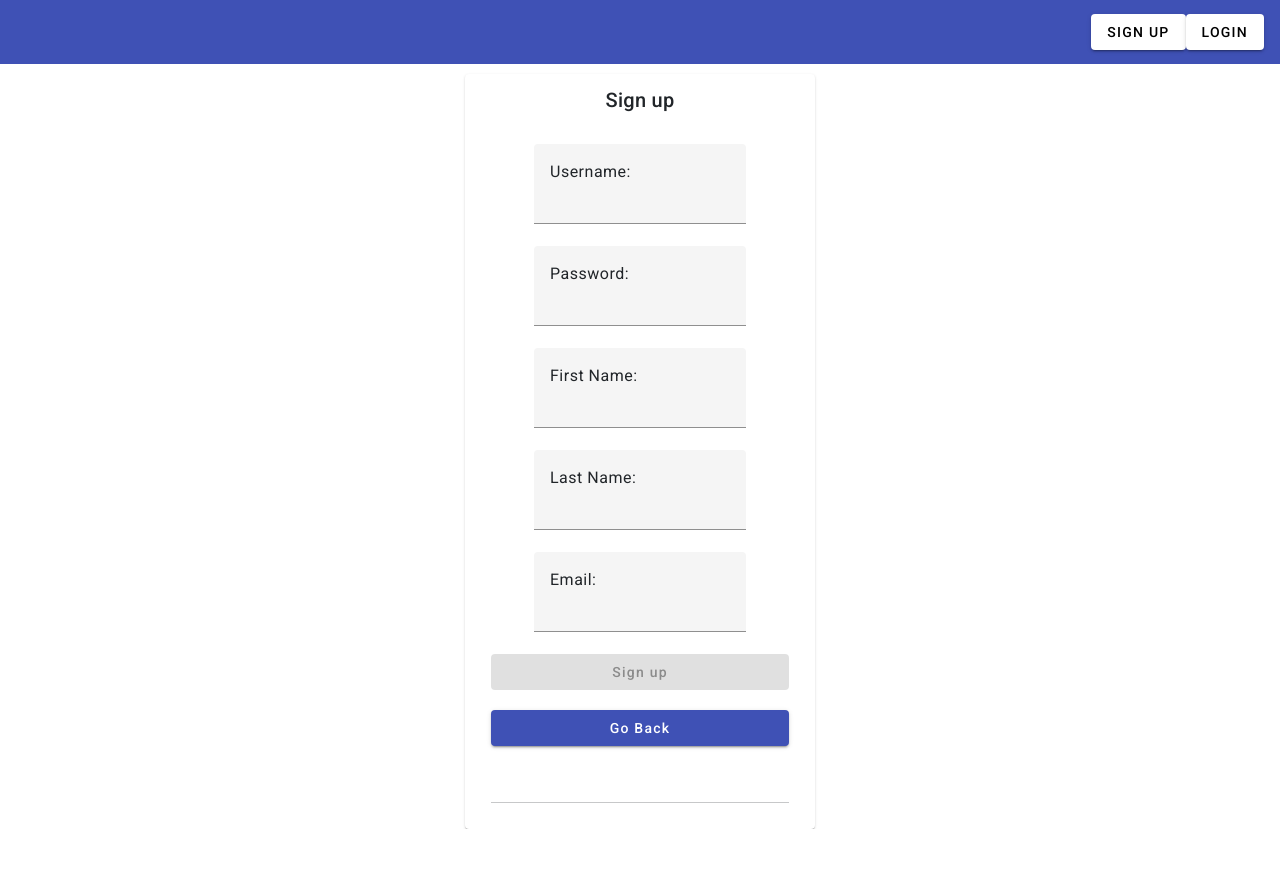
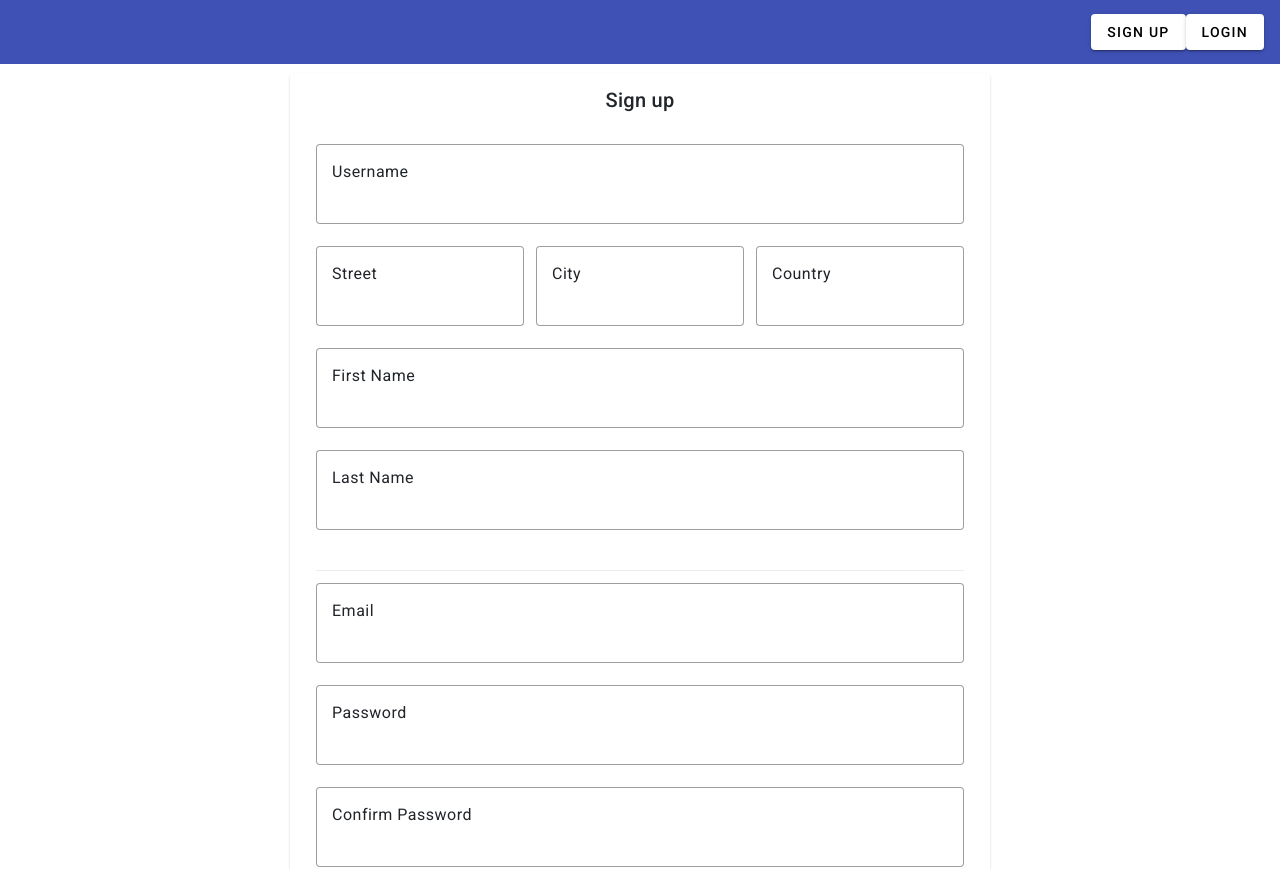
Before and after one commit to tara53cic/ISA-frontend, an Angular app: page /signup in a window 1280 px wide. Shown: the top 869 px of the page. Before the commit the page ends 829 px from the top, so only its background shows below. Built offline with nearby package versions, Linux system fonts and the light colour scheme.

Commit message:
feat: Sign up form adjusted, pages for succesful sign up added...

```diff
--- a/src/app/app-routing.module.ts
+++ b/src/app/app-routing.module.ts
@@ -3,6 +3,7 @@ import { RouterModule, Routes } from '@angular/router';
 import { HomeComponent } from './home/home.component';
 import { LoginComponent } from './login/login.component';
 import { SignUpComponent } from './sign-up/sign-up.component';
+import { CheckEmailComponent } from './sign-up/check-email.component';
 
 const routes: Routes = [
   {
@@ -18,6 +19,10 @@ const routes: Routes = [
     path: 'signup',
     component: SignUpComponent,
   },
+  {
+    path: 'check-email',
+    component: CheckEmailComponent,
+  },
 ];
 
 @NgModule({
--- a/src/app/login/login.component.ts
+++ b/src/app/login/login.component.ts
@@ -15,7 +15,7 @@ interface DisplayMessage {
   templateUrl: './login.component.html',
   styleUrls: ['./login.component.css']
 })
-export class LoginComponent implements OnInit {
+export class LoginComponent implements OnInit, OnDestroy {
   title = 'Login';
   form!: FormGroup;
 
@@ -80,7 +80,14 @@ export class LoginComponent implements OnInit {
         error => {
           console.log(error);
           this.submitted = false;
-          this.notification = {msgType: 'error', msgBody: 'Incorrect username or password.'};
+          if (error && error.status === 401) {
+            this.notification = {msgType: 'error', msgBody: 'Incorrect username or password.'};
+          } else if (error && error.status === 429) {
+            this.notification = {msgType: 'error', msgBody: 'Too many attempts. Try again in a minute'};
+          } else {
+            const msg = error && error.error && error.error.message ? error.error.message : 'Login failed';
+            this.notification = {msgType: 'error', msgBody: msg};
+          }
         });
   }
 
--- a/src/app/service/index.ts
+++ b/src/app/service/index.ts
@@ -2,3 +2,4 @@ export * from './api.service';
 export * from './user.service';
 export * from './config.service';
 export * from './auth.service';
+export * from './user.model';
--- /dev/null
+++ b/src/app/sign-up/check-email.component.html
@@ -0,0 +1,4 @@
+<div class="check-email" style="text-align:center;padding:24px;">
+      <h2>Sign up completed successfully!</h2>
+      <p>Check your email to verify your account.</p>
+    </div>
--- a/src/app/sign-up/sign-up.component.css
+++ b/src/app/sign-up/sign-up.component.css
@@ -2,12 +2,12 @@
     margin-left: auto;
     margin-right: auto;
     margin-top: 10px;
-    width: 50%;
+    width: 60%;
     padding: 10px;
   }
 
   mat-card {
-    max-width: 350px;
+    max-width: 700px;
     text-align: center;
     animation: fadein 1s;
     -o-animation: fadein 1s; /* Opera */
@@ -18,6 +18,31 @@
 
   mat-input-container {
     display: block;
+  }
+
+  mat-form-field {
+    width: 100%;
+    box-sizing: border-box;
+  }
+
+  .group, .bottom-group {
+    text-align: left;
+    margin-bottom: 18px;
+  }
+
+  .bottom-group {
+    border-top: 1px solid rgba(0,0,0,0.08);
+    padding-top: 12px;
+    margin-top: 12px;
+  }
+
+  .address-row {
+    display: flex;
+    gap: 12px;
+  }
+
+  .address-row mat-form-field {
+    flex: 1 1 0;
   }
 
   mat-spinner {
--- a/src/app/sign-up/sign-up.component.html
+++ b/src/app/sign-up/sign-up.component.html
@@ -7,27 +7,52 @@
     <mat-card-content>
         <p *ngIf="notification" [class]="notification.msgType">{{notification.msgBody}}</p>
                 <form (ngSubmit)="onSubmit()" *ngIf="!submitted" [formGroup]="form">
-            <mat-form-field>
-                <label>Username: </label>
+                        <div class="group">
+                            <mat-form-field appearance="outline">
+                                <label>Username</label>
                                 <input formControlName="username" matInput required>
                             </mat-form-field>
-            <mat-form-field>
-                <label>Password: </label>
+                            <div formGroupName="adress" class="address-row">
+                                <mat-form-field appearance="outline">
+                                    <label>Street</label>
+                                    <input formControlName="street" matInput>
+                                </mat-form-field>
+                                <mat-form-field appearance="outline">
+                                    <label>City</label>
+                                    <input formControlName="city" matInput>
+                                </mat-form-field>
+                                <mat-form-field appearance="outline">
+                                    <label>Country</label>
+                                    <input formControlName="country" matInput>
+                                </mat-form-field>
+                            </div>
+                            <mat-form-field appearance="outline">
+                                <label>First Name</label>
+                                <input formControlName="firstname" matInput>
+                            </mat-form-field>
+                            <mat-form-field appearance="outline">
+                                <label>Last Name</label>
+                                <input formControlName="lastname" matInput>
+                            </mat-form-field>
+                        </div>
+
+                        <div class="bottom-group">
+                            <mat-form-field appearance="outline">
+                                <label>Email</label>
+                                <input formControlName="email" matInput>
+                            </mat-form-field>
+                            <mat-form-field appearance="outline">
+                                <label>Password</label>
                                 <input formControlName="password" matInput required type="password">
                             </mat-form-field>
-            <mat-form-field>
-                <label>First Name: </label>
-                <input formControlName="firstname" matInput>
+                            <mat-form-field appearance="outline">
+                                <label>Confirm Password</label>
+                                <input formControlName="confirmPassword" matInput required type="password">
                             </mat-form-field>
-            <mat-form-field>
-                <label>Last Name: </label>
-                <input formControlName="lastname" matInput>
-            </mat-form-field>
-            <mat-form-field>
-                <label>Email: </label>
-                <input formControlName="email" matInput>
-            </mat-form-field>
-            <button [disabled]="!form.valid" color="primary" mat-raised-button type="submit">Sign up</button>
+                            <p *ngIf="form.hasError('mismatch')" class="error">Passwords must match</p>
+                        </div>
+
+                        <button [disabled]="!form.valid || form.hasError('mismatch')" color="primary" mat-raised-button type="submit">Sign up</button>
                         <br>
                         <button color="primary" mat-raised-button routerLink="/" >Go Back</button>
                 </form>
--- a/src/app/sign-up/sign-up.component.ts
+++ b/src/app/sign-up/sign-up.component.ts
@@ -16,22 +16,13 @@ interface DisplayMessage {
   templateUrl: './sign-up.component.html',
   styleUrls: ['./sign-up.component.css']
 })
-export class SignUpComponent implements OnInit {
+export class SignUpComponent implements OnInit, OnDestroy {
 
   title = 'Sign up';
   form!: FormGroup;
 
-  /**
-   * Boolean used in telling the UI
-   * that the form has been submitted
-   * and is awaiting a response
-   */
   submitted = false;
 
-  /**
-   * Notification message from received
-   * form request or router
-   */
   notification!: DisplayMessage;
 
   returnUrl!: string;
@@ -53,15 +44,21 @@ export class SignUpComponent implements OnInit {
       .subscribe((params: any) => {
         this.notification = params as DisplayMessage;
       });
-    // get return url from route parameters or default to '/'
+
     this.returnUrl = this.route.snapshot.queryParams['returnUrl'] || '/';
     this.form = this.formBuilder.group({
       username: ['', Validators.compose([Validators.required, Validators.minLength(3), Validators.maxLength(64)])],
       password: ['', Validators.compose([Validators.required, Validators.minLength(3), Validators.maxLength(32)])],
+      confirmPassword: ['', Validators.required],
       firstname: [''],
       lastname: [''],
-      email: ['']
-    });
+      email: [''],
+      adress: this.formBuilder.group({
+        street: [''],
+        city: [''],
+        country: ['']
+      })
+    }, { validators: this.passwordMatchValidator });
   }
 
   ngOnDestroy() {
@@ -70,19 +67,23 @@ export class SignUpComponent implements OnInit {
   }
 
   onSubmit() {
-    /**
-     * Innocent until proven guilty
-     */
+
     this.notification;
     this.submitted = true;
 
-    this.authService.signup(this.form.value)
+    if (this.form.hasError('mismatch')) {
+      this.submitted = false;
+      this.notification = { msgType: 'error', msgBody: 'Passwords do not match' };
+      return;
+    }
+
+    const signupData: any = Object.assign({}, this.form.value);
+    delete signupData.confirmPassword;
+
+    this.authService.signup(signupData)
       .subscribe(data => {
         console.log(data);
-        this.authService.login(this.form.value).subscribe(() => {
-          this.userService.getMyInfo().subscribe();
-        });
-        this.router.navigate([this.returnUrl]);
+        this.router.navigate(['/check-email']);
       },
         error => {
           this.submitted = false;
@@ -92,5 +93,15 @@ export class SignUpComponent implements OnInit {
 
   }
 
+    private passwordMatchValidator = (group: FormGroup) => {
+      const pw = group.get('password')?.value;
+      const cpw = group.get('confirmPassword')?.value;
+      return pw === cpw ? null : { mismatch: true };
+    }
+
+    passwordMismatch(): boolean {
+      return this.form && this.form.hasError('mismatch');
+    }
+
 
 }
```
Also changed, not shown: src/app/service/user.model.ts (added, +15 -0 lines), src/app/sign-up/check-email.component.ts (added, +8 -0 lines), src/app/sign-up/check-email.component.css (added). Lines whose indentation alone changed are shown as unchanged.
